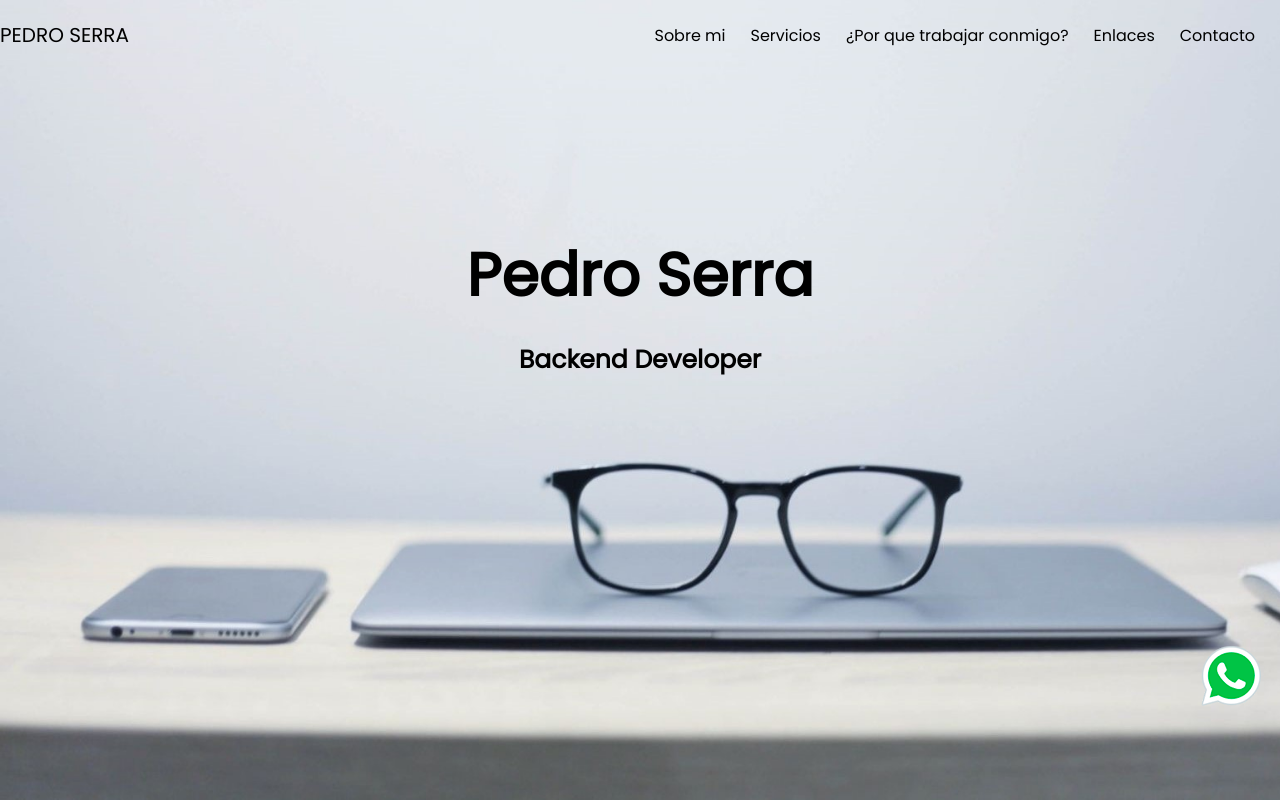
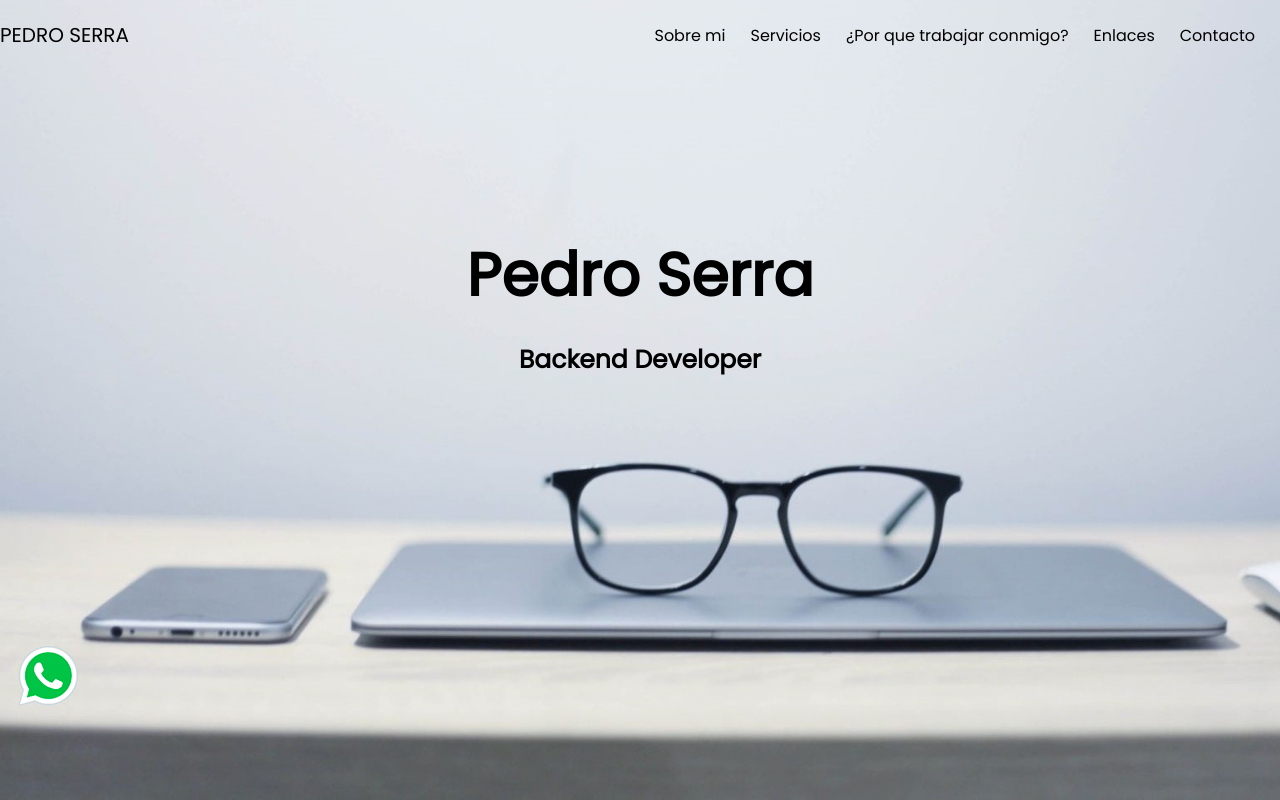
Before and after one commit to Phedros/Phedros.github.io, a plain HTML site: page index.html in a window 1280 px wide. Shown: the top 800 px of the page. Drawn offline with nearby package versions, Linux system fonts and the light colour scheme.

Commit message:
Update estilos.css
cambio posicion whatsapp

```diff
--- a/estilos/estilos.css
+++ b/estilos/estilos.css
@@ -240,7 +240,7 @@ color: #000;
 #whatsapp {
   position: fixed;
   top: 80%;
-  right: 1%;
+  left: 1%;
 }
 
 html {
```
